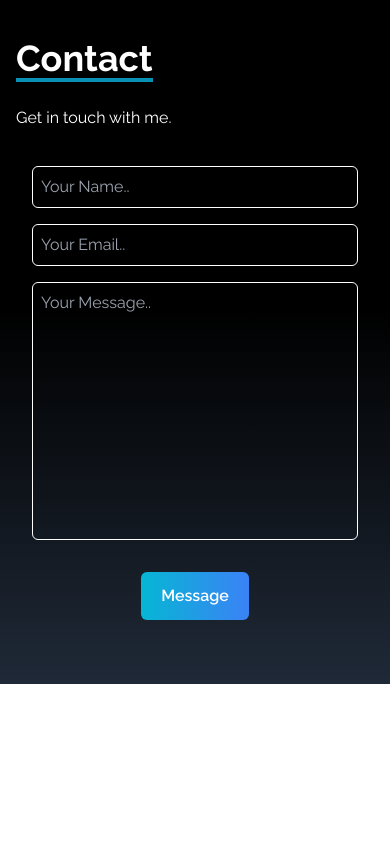
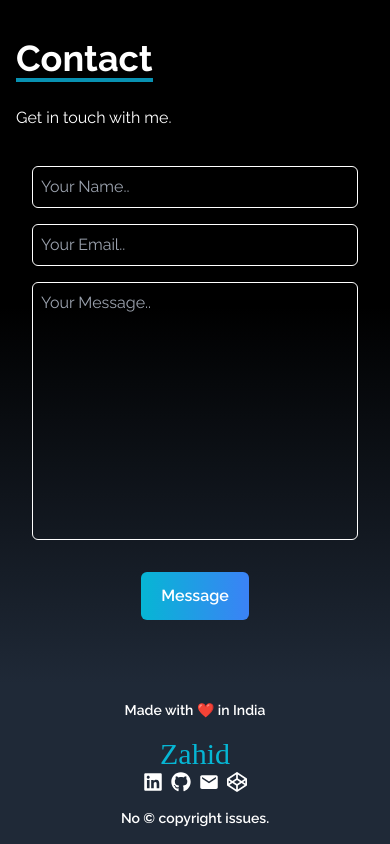
Before and after one commit to ZahidMdHussain/Mine_portfolio, a React (Create React App) app: page / in a window 390 px wide. Shown: the part 4685-5529 px from the top of the page. Before the commit the page ends 5369 px from the top, so only its background shows below. Built offline with nearby package versions, Linux system fonts and the light colour scheme; a web font is replaced by a local one.

Commit message:
Added Footer component

```diff
--- a/src/App.js
+++ b/src/App.js
@@ -8,6 +8,7 @@ import About from "./components/About";
 import Portfolio from "./components/Portfolio";
 import Skills from "./components/Skills";
 import Contact from "./components/Contact";
+import Footer from "./components/Footer";
 
 function App() {
   return (
@@ -21,6 +22,7 @@ function App() {
         <Contact />
         <SocialLinks />
         <MenuToggled />
+        <Footer />
       </Provider>
     </div>
   );
--- /dev/null
+++ b/src/components/Footer.jsx
@@ -0,0 +1,66 @@
+import React from "react";
+import { FaLinkedin, FaGithub, FaCodepen } from "react-icons/fa";
+import { IoMdMail } from "react-icons/io";
+
+const Footer = () => {
+  return (
+    <div className="w-full bg-gray-800 text-white">
+      <div className="max-w-screen-lg py-4 px-8 flex flex-col justify-between gap-2 items-center mx-auto md:flex-row selection:text-white selection:bg-cyan-500">
+        <div className="text-sm font-semibold">
+          <p>Made with ❤️ in India</p>
+        </div>
+        <div className="text-center my-2">
+          <div className="">
+            <h1 className="text-3xl font-medium md:text-4xl font-sign text-cyan-500 ">
+              Zahid
+            </h1>
+          </div>
+          <div className="md:hidden">
+            <ul className="flex gap-2 justify-center items-center">
+              <li>
+                <a
+                  href="https://www.linkedin.com/in/md-zahid-hussain-3811031b6/"
+                  className="w-fit"
+                  target="_blank"
+                  rel="noreferrer"
+                >
+                  <FaLinkedin size={20} />
+                </a>
+              </li>
+              <li>
+                <a
+                  href="https://github.com/ZahidMdHussain"
+                  className="w-fit"
+                  target="_blank"
+                  rel="noreferrer"
+                >
+                  <FaGithub size={20} />
+                </a>
+              </li>
+              <li>
+                <a href="mailto:foo@gmail.com" className="w-fit">
+                  <IoMdMail size={20} />
+                </a>
+              </li>
+              <li>
+                <a
+                  href="https://codepen.io/zahidinasaltair"
+                  className="w-fit"
+                  target="_blank"
+                  rel="noreferrer"
+                >
+                  <FaCodepen size={20} />
+                </a>
+              </li>
+            </ul>
+          </div>
+        </div>
+        <div>
+          <p className="text-sm font-semibold ">No &copy; copyright issues.</p>
+        </div>
+      </div>
+    </div>
+  );
+};
+
+export default Footer;
--- a/src/components/MenuToggled.jsx
+++ b/src/components/MenuToggled.jsx
@@ -11,12 +11,13 @@ const MenuToggled = () => {
   };
   const isMenuToggled = useSelector((store) => store.toggle.toggleMenuSlice);
   return !isMenuToggled ? null : (
-    <div className="w-full h-screen fixed left-0 top-20 flex flex-col justify-center items-center bg-gradient-to-b from-black to-gray-800 text-gray-400  md:hidden">
-      <ul>
-        {navigation.map(({ id, name }) => {
+    <div className="w-full h-screen fixed left-0 top-20 md:hidden">
+      <div className="bg-gradient-to-b from-black to-black">
+        <ul className="grid gap-8 grid-cols-3 p-4">
+          {navigation.map(({ id, name, logos }) => {
             return (
               <li
-              className="py-2 text-center hover:cursor-pointer capitalize font-semibold text-lg hover:scale-110 duration-200"
+                className="py-3 text-center hover:cursor-pointer capitalize font-semibold hover:scale-110 duration-200 border border-gray-400 rounded-md"
                 key={id}
               >
                 <Link
@@ -24,14 +25,18 @@ const MenuToggled = () => {
                   to={name}
                   smooth
                   duration={500}
+                  className="flex flex-col justify-center items-center text-white"
                 >
-                {name}
+                  <p className="text-lg">{logos}</p>
+                  <p className="text-xs">{name}</p>
                 </Link>
               </li>
             );
           })}
         </ul>
       </div>
+      <div className="w-full h-screen bg-gradient-to-b from-black to-gray-800 opacity-75 "></div>
+    </div>
   );
 };
 
--- a/src/index.css
+++ b/src/index.css
@@ -16,7 +16,7 @@
       }
 
       body::-webkit-scrollbar-track {
-        box-shadow: inset 0 0 6px #00BCD4;
+        background-color: black;
       }
 
       body::-webkit-scrollbar-thumb {
--- a/src/utils/confiq.js
+++ b/src/utils/confiq.js
@@ -12,27 +12,39 @@ import tailwind from "../assets/img/tailwind.png";
 import bootstrap from "../assets/img/bootstrap.png";
 import node from "../assets/img/node.png";
 import github from "../assets/img/github.png";
+import {
+  FaHome,
+  FaUser,
+  FaPhotoVideo,
+  FaCode,
+  FaHandshake,
+} from "react-icons/fa";
 
 export const navigation = [
   {
     id: "home-01",
     name: "home",
+    logos: <FaHome />,
   },
   {
     id: "about-02",
     name: "about",
+    logos: <FaUser />,
   },
   {
     id: "portfolio-01",
     name: "portfolio",
+    logos: <FaPhotoVideo />,
   },
   {
     id: "skills-01",
     name: "skills",
+    logos: <FaCode />,
   },
   {
     id: "contact-01",
     name: "contact",
+    logos: <FaHandshake />,
   },
 ];
 
```
Lines whose indentation alone changed are shown as unchanged.
